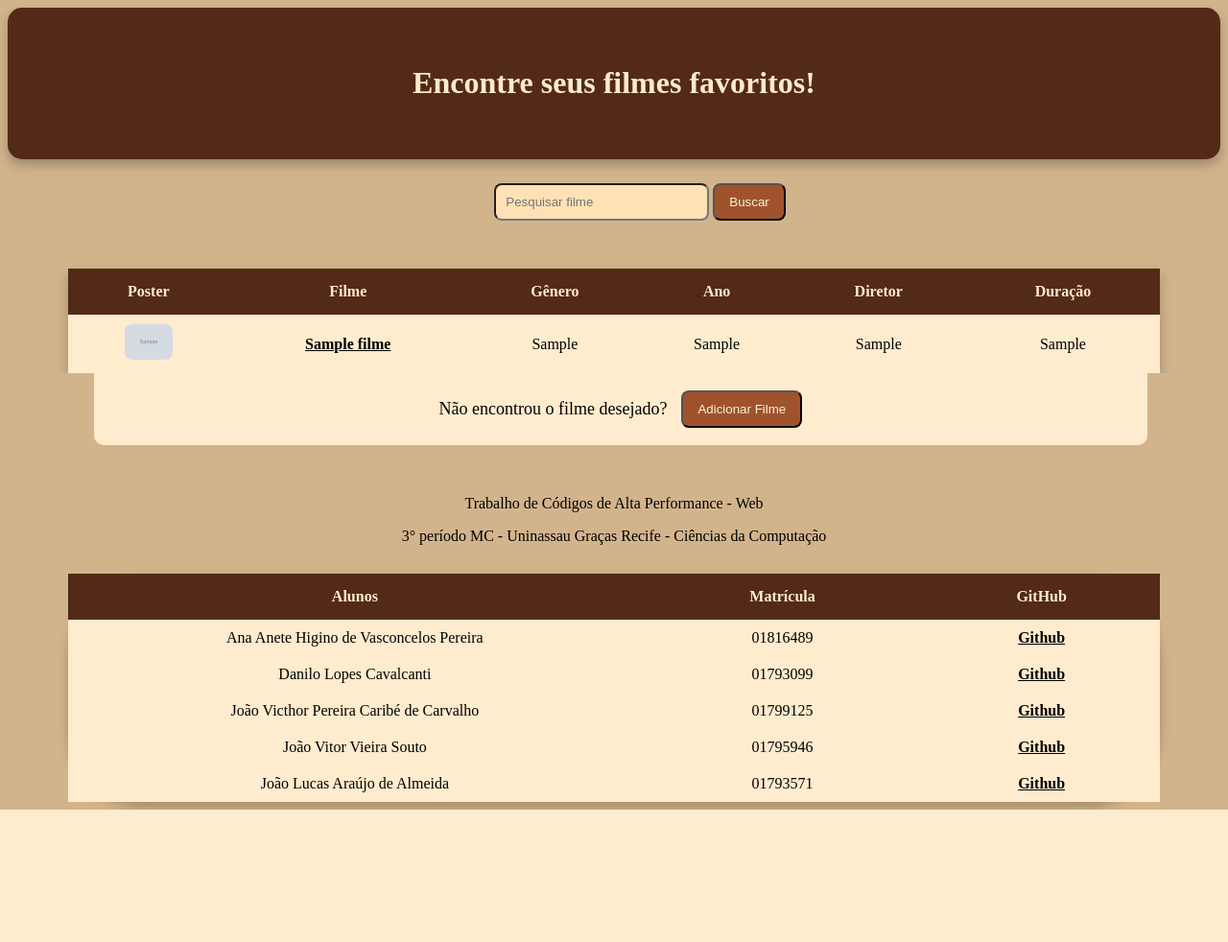
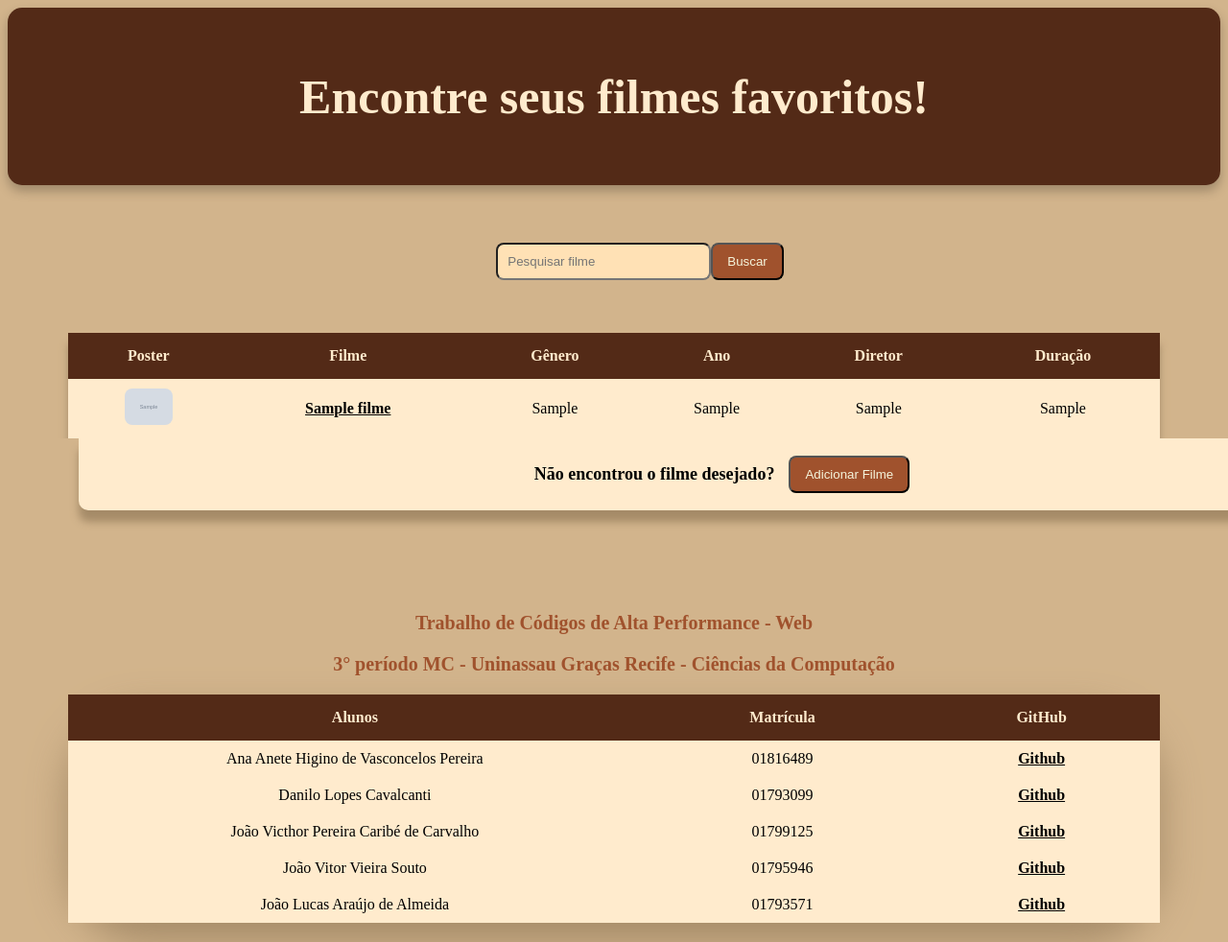
Before and after one commit to JvCaribe/projetoCodAltaPerformance, a Django app: template av2/filmes/templates/filmes/home.html in a window 1280 px wide; the page is wider, and only the part inside the window is pictured. Shown: that part at 96% size. Before the commit the page ends 844 px from the top of that part, so only its background shows below. Run offline with Django 5.2, Linux system fonts and the light colour scheme; the template is opened without the code that fills it: values that come from a table or form of the project are taken from there, others are empty; tables that the repository leaves empty hold one stand-in row (values such as "Sample post"); grey boxes marked "Sample" are stand-in pictures; parts of the project's set-up code (start-up, migrations or seed data) failed here and were passed over.

Commit message:
Terminando estilização das Tabelas e Footer

```diff
--- a/av2/filmes/static/filmes/style.css
+++ b/av2/filmes/static/filmes/style.css
@@ -1,46 +1,67 @@
-header{
-    background-color:rgb(83, 42, 23);
-    padding: 19px;
+header {
+    background-color: rgb(83, 42, 23);
+    padding: 15px;
     border-radius: 15px;
-    box-shadow:0 6px 12px rgba(0,0,0,0.25)
+    box-shadow: 0 6px 12px rgba(0, 0, 0, 0.25)
+}
 
-
-}
 /* teste de commit */
 
 header h1 {
     text-align: center;
-    color:blanchedalmond;
-    padding: 20px;
+    color: blanchedalmond;
+    padding: 15px;
+    font-size: 50px;
 
 
 }
-body{
-    background-color:tan;
+
+body {
+    background-color: tan;
 }
 
+form {
+    display: flex;
+    justify-content: center;
+    align-items: center;
+    padding-top: 10px;
+    padding-bottom: 20px;
+    text-align: center;
+    margin-top: 20px;
+    margin-bottom: 15px;
+}
 
-table{
-    margin:auto;
-    margin-top:30px;
-    width:90%;
+.form-pesquisa {
+    display: flex;
+    justify-content: center;
+    align-items: center;
+    padding-top: 40px;
+    padding-bottom: 15px;
+}
+
+table {
+    margin: auto;
+    margin-top: 20px;
+    width: 90%;
     border-collapse: collapse;
-    background-color:rgb(83, 42, 23);
-    box-shadow: 0 6px 12px #a58b68;
+    background-color: rgb(83, 42, 23);
+    /* box-shadow: 0 15px 35px  #a58b68; */
+    box-shadow: 0 12px 8px #a58b68;
+
+}
+
+th {
+    background-color: rgb(83, 42, 23);
+    color: blanchedalmond;
+    padding: 15px;
+    text-align: center;
+    font-size: 16px;
 
 
 }
-th{
-    background-color:rgb(83, 42, 23);
-    color:blanchedalmond;
-    padding: 15px;
-    text-align: center;
-    font-size:16px;
 
-
-}
-td{
-    background-color:blanchedalmond;
+td {
+    background-color: blanchedalmond;
     padding: 10px;
     font-size: 16px;
     text-align: center;
@@ -49,51 +70,47 @@ td{
 }
 
 
-form{
-    text-align:center;
-    margin-top:25px;
-    margin-bottom:20px;
-
-
-}
 .tabela-footer {
-border-radius: 80px;
-box-shadow: 0 6px 12px #a58b68;
+    border-radius: 80px;
+    box-shadow: 0 20px 40px #a58b68;
+    margin-bottom: 20px;
 }
 
 
-input{
-    padding:10px;
+input {
+    padding: 10px;
     margin-left: 54px;
-    width:200px;
-    border-radius:8px;
+    width: 200px;
+    border-radius: 8px;
     align-items: center;
-    justify-content: center;}
-button{
-    padding:10px 15px;
-    border-radius:8px;
-    background:sienna;
-    color:beige;
+    justify-content: center;
+}
+
+button {
+    padding: 10px 15px;
+    border-radius: 8px;
+    background: sienna;
+    color: beige;
     align-items: center;
     justify-content: center
 }
 
 
-img{
-    width:50px;
+img {
+    width: 50px;
     border-radius: 8px;
 }
 
 
 input {
-    background-color:rgb(255, 225, 181);
-    color:black;
+    background-color: rgb(255, 225, 181);
+    color: black;
 }
 
 
 a {
     font-weight: bold;
-    color:black;
+    color: black;
 }
 
 
@@ -109,14 +126,50 @@ a {
     justify-content: center;
     align-items: center;
     align-self: center;
-    width: 84%;
+    width: 1305px;
     gap: 15px;
     /* margin-top: 20px; */
-    margin-left: 90px;
+    margin-left: 74px;
     background-color: blanchedalmond;
     padding: 18px;
     border-radius: 0px 0px 10px 10px;
+    box-shadow: 0 12px 8px #a58b68;
 }
+
+/* 0 18px 30px -12px */
+/* 15px 0 20px -10px  */
+/* 10px 0 30px 0px */
+.texto-add {
+    color: black;
+    font-size: 18px;
+    margin: 0;
+}
+
+tr:hover td {
+    background-color: #e6d2b5;
+}
+
+button:hover {
+    background-color: rgb(141, 79, 50);
+}
+
+img:hover {
+    transform: scale(3);
+    transition: 0.4s ease-in-out;
+    /* transition-behavior: ease-in-out; */
+}
+
+p {
+    font: Times New Roman, serif;
+    font-weight: bolder;
+    color: sienna;
+    font-size: 20px;
+}
+
+footer{
+    padding-top: 50px;
+}
+
 /* cores usadas
 sienna
 tan
@@ -124,19 +177,3 @@ blanchedalmond
 rgb(83, 42, 23) cor chocolate escuro
 rgb(255, 225, 181) cor do fundo "original"
  */
-.texto-add {
-    color:black;
-    font-size: 18px;
-    margin: 0;
-}
-tr:hover td {
-    background-color: #e6d2b5;
-}
-button:hover {
-    background-color: rgb(141, 79, 50);
-}
-img:hover {
-    transform: scale(3);
-    transition: 0.4s ease-in-out;
-    /* transition-behavior: ease-in-out; */
-}
--- a/av2/filmes/templates/filmes/home.html
+++ b/av2/filmes/templates/filmes/home.html
@@ -7,7 +7,7 @@
     <title>Filmes </title>
     <link rel="stylesheet" href="{%static 'filmes/style.css' %}">
 </head>
-
+{% comment %} amanhã: Adicionar um icon e ajeitar o primeiro input da barra-pesquisa {% endcomment %}
 
 <body>
 
@@ -18,7 +18,7 @@
 
     <div class="barra-pesquisa">
 
-    <form method="GET">
+        <form class="form-pesquisa" method="GET">
 
             <input type="text"
                 name="q"
@@ -32,8 +32,6 @@
         </form>
 
     </div>
-
-
 
 
     <div class="tabela-div">
```
Lines whose indentation alone changed are shown as unchanged.
